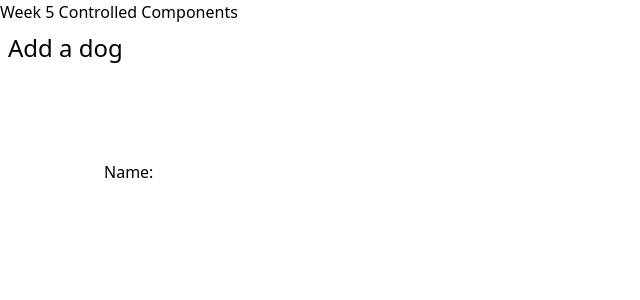
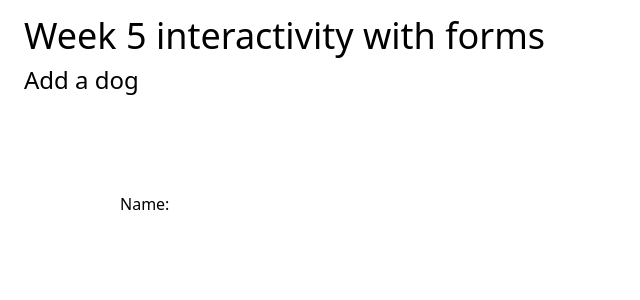
Before and after one commit to Jeffdcdr/webdev2-demos-wednesday, a Next.js app: page /week-5 in a window 1280 px wide. Shown: the top 300 px of the page, without its empty margins (0-640 px from the left). Built offline with nearby package versions, Linux system fonts and the light colour scheme.

Commit message:
updating week 5 demo

```diff
--- a/app/week-5/dog-form.js
+++ b/app/week-5/dog-form.js
@@ -11,7 +11,7 @@ export default function DogForm() {
         setName(event.target.value);
     }
 
-    return(
+    return (
       <div className="m-2">
         <h2 className="text-2xl">Add a dog</h2>
         <form className="m-24">
@@ -20,10 +20,9 @@ export default function DogForm() {
             id="name"
             type="text"
             value={name}
-                onChange={(event) => handleNameChange (event)}
+            onChange={(event) => handleNameChange(event)}
           />
         </form>
       </div>
-
     );
 }
--- a/app/week-5/page.js
+++ b/app/week-5/page.js
@@ -3,8 +3,8 @@ import DogForm from "./dog-form";
 
 export default function Page() {
     return (
-        <main>
-            <h1>Week 5 Controlled Components</h1>
+        <main className="m-4">
+            <h1 className="text-4xl m-2 bold">Week 5 interactivity with forms</h1>
             <DogForm/>
         </main>
     );
```
Lines whose indentation alone changed are shown as unchanged.
